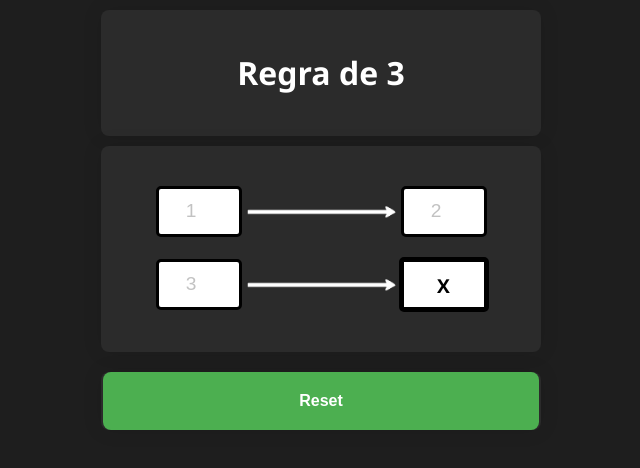
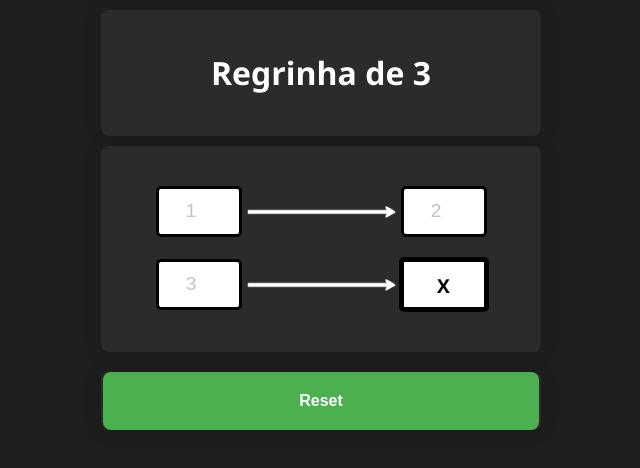
Before and after one commit to georgeweiss/regrade3, a plain HTML site: page index.html in a window 1280 px wide. Shown: the whole page, without its empty margins (319-959 px from the left). Drawn offline with Linux system fonts and the light colour scheme.

Commit message:
Update index.html

```diff
--- a/index.html
+++ b/index.html
@@ -9,7 +9,7 @@
 </head>
 <body>
   <div class="title">
-    <h1>Regra de 3</h1>
+    <h1>Regrinha de 3</h1>
   </div>
 
   <div class="data">
```
